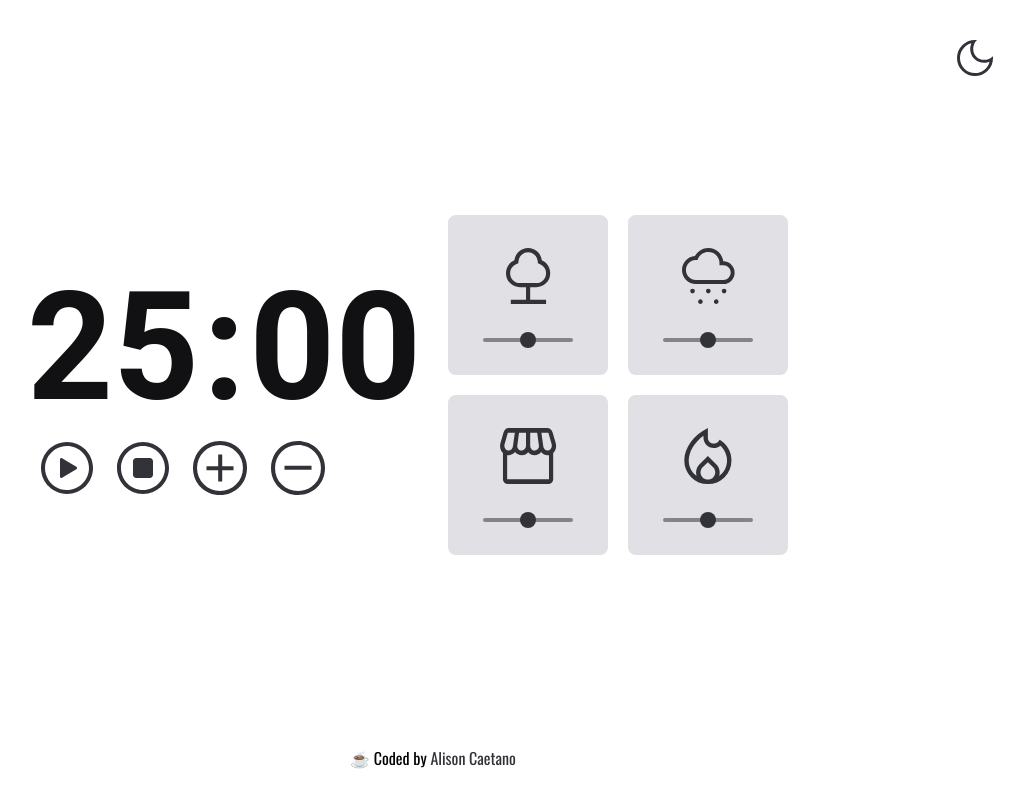
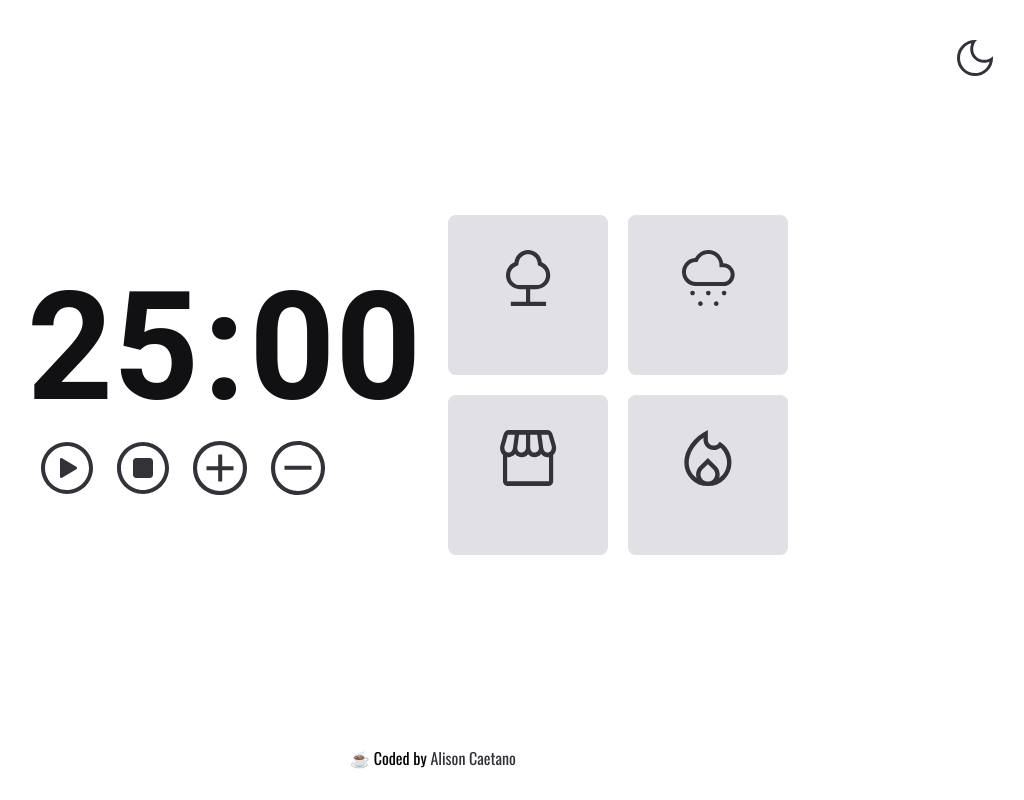
Before and after one commit to AlizonCaetano/Pomofocus, a website with bundled scripts: page index.html in a window 1280 px wide. Shown: the whole page, without its empty margins (207-1231 px from the left). Built offline with nearby package versions, Linux system fonts and the light colour scheme.

Commit message:
Update index.html

```diff
--- a/index.html
+++ b/index.html
@@ -160,14 +160,6 @@
         <div class="sounds-cards-wrapper">
           <div class="card-sound forest-sound">
             <div class="input-range">
-              <input
-                type="range"
-                id="volume-forest"
-                name="volume"
-                value="50"
-                min="0"
-                max="100"
-              />
               <audio
                 id="forest"
                 src="./app/assets/sounds/floresta.wav"
@@ -189,15 +181,6 @@
           </div>
           <div class="card-sound rain-sound">
             <div class="input-range">
-              <input
-                type="range"
-                id="volume-rain"
-                name="volume"
-                min="0"
-                value="50
-                "
-                max="100"
-              />
               <audio id="rain" src="./app/assets/sounds/chuva.wav" loop></audio>
             </div>
             <svg
@@ -215,14 +198,6 @@
           </div>
           <div class="card-sound voices-sound">
             <div class="input-range">
-              <input
-                type="range"
-                id="volume-voices"
-                name="volume"
-                min="0"
-                value="50"
-                max="100"
-              />
               <audio
                 id="voices"
                 src="./app/assets/sounds/cafeteria.wav"
@@ -244,14 +219,6 @@
           </div>
           <div class="card-sound firepit-sound">
             <div class="input-range">
-              <input
-                type="range"
-                id="volume-fire"
-                name="volume"
-                min="0"
-                value="50"
-                max="100"
-              />
               <audio
                 id="fire"
                 src="./app/assets/sounds/lareira.wav"
```
